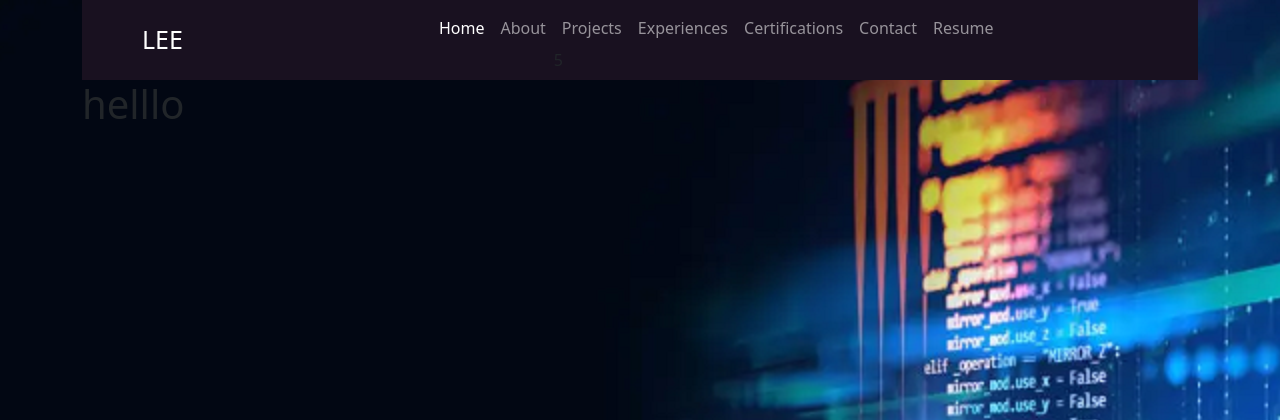
After one commit to leoseis/-portfolio, a Django app: page /projects/ in a window 1280 px wide. The commit adds this page. Shown: the top 420 px of the page. Run offline with Django 5.2, Linux system fonts and the light colour scheme.

Commit message:
project page tested after creation

```diff
--- a/ebo/templates/navbar.html
+++ b/ebo/templates/navbar.html
@@ -13,7 +13,7 @@
           <a class="nav-link" href="{% url 'about' %}">About</a>
         </li>
         <li class="nav-item">
-          <a class="nav-link" href="#">Projects</a>
+          <a class="nav-link" href="{% url 'projects' %}">Projects</a>
 5         <li class="nav-item">
           <a class="nav-link" href="#">Experiences</a>
         </li>
--- /dev/null
+++ b/ebo/templates/projects.html
@@ -0,0 +1,6 @@
+{% extends "base.html" %}
+ {% load static %}
+ {% block content1 %}
+<h1> helllo</h1>
+
+{% endblock content1 %}
--- a/ebo/urls.py
+++ b/ebo/urls.py
@@ -5,4 +5,5 @@ from . import views
 urlpatterns = [
     path("",views.home,name="home"),
     path("/about",views.about,name="about"),
+    path("projects/",views.projects,name="projects"),
 ]
--- a/ebo/views.py
+++ b/ebo/views.py
@@ -5,3 +5,6 @@ def home (request):
 
 def about (request):
     return render(request, 'about.html')
+
+def projects (request):
+    return render(request, 'projects.html')
```
Also changed, not shown: ebo/templates/about.html (+6 -6 lines).
